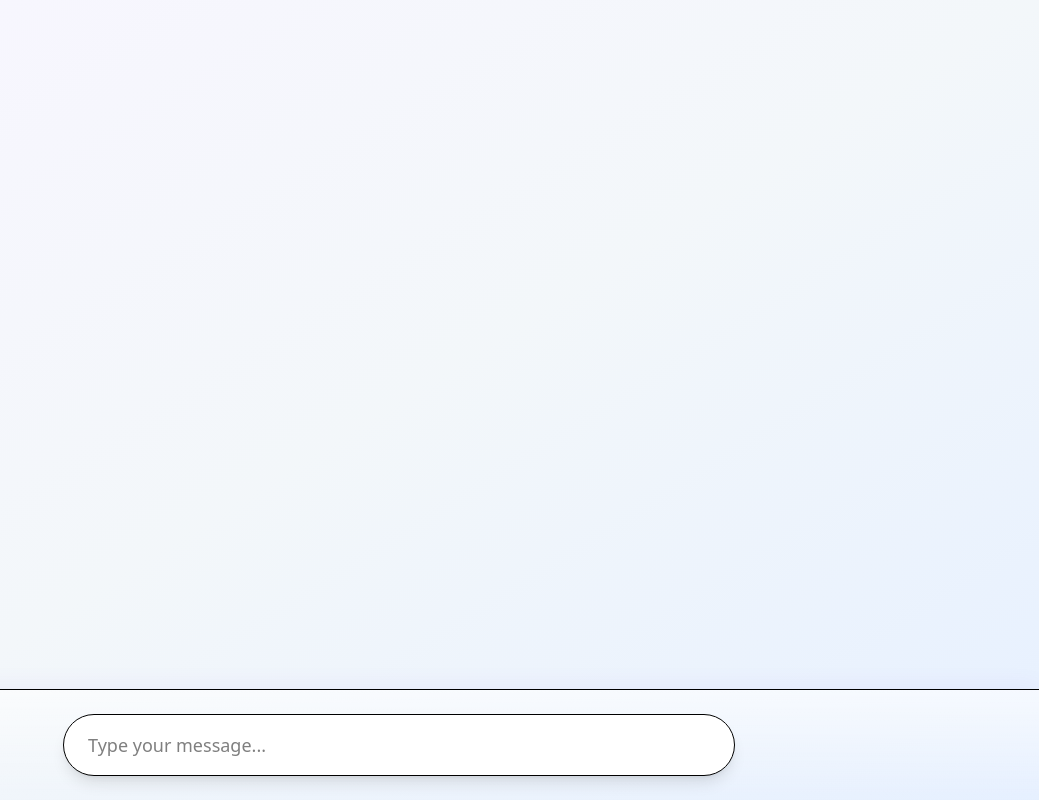
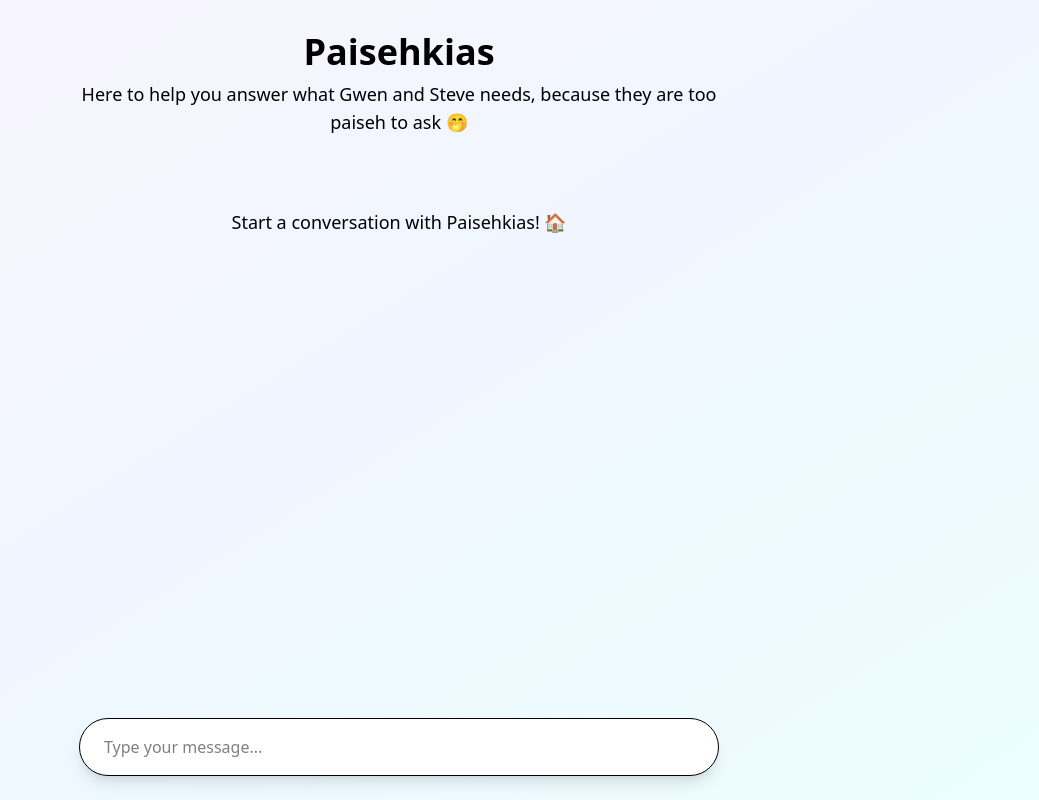
Before and after one commit to stevahnes/paisehkias, a Next.js app in the folder housewarming-agent/: page / in a window 1280 px wide. Shown: the whole page, without its empty margins (241-1280 px from the left). Built offline with nearby package versions, Linux system fonts and the light colour scheme.

Commit message:
Fix: CSS layout issues

```diff
--- a/housewarming-agent/src/app/layout.tsx
+++ b/housewarming-agent/src/app/layout.tsx
@@ -14,9 +14,9 @@ export default function RootLayout({
   return (
     <html
       lang="en"
-      className="h-full bg-gradient-to-br from-[#f8f6ff] via-[#f3f7fa] to-[#e6f0ff]"
+      className="h-full bg-gradient-to-br from-purple-50 via-blue-50 to-cyan-50"
     >
-      <body className="h-full min-h-screen w-full overflow-hidden flex flex-col">
+      <body className="h-full min-h-screen w-full bg-paiseh-bg">
         {children}
       </body>
     </html>
--- a/housewarming-agent/src/app/page.tsx
+++ b/housewarming-agent/src/app/page.tsx
@@ -5,19 +5,35 @@ import { useChat } from "@ai-sdk/react";
 
 export default function Chat() {
   const { messages, input, handleInputChange, handleSubmit } = useChat();
+
   return (
-    <div className="flex flex-col min-h-screen h-screen w-full max-w-2xl mx-auto bg-paiseh-bg">
-      <div
-        className="flex-1 overflow-y-auto px-2 sm:px-6 pt-8 pb-4"
-        style={{ paddingBottom: "7.5rem" }}
-      >
+    <div className="flex flex-col h-screen w-full max-w-2xl mx-auto relative">
+      {/* Header */}
+      <div className="flex-shrink-0 text-center pt-8 pb-6 px-4">
+        <h1 className="text-4xl font-bold text-paiseh-purple mb-2">
+          Paisehkias
+        </h1>
+        <p className="text-paiseh-text text-lg">
+          Here to help you answer what Gwen and Steve needs, because they are
+          too paiseh to ask 🤭
+        </p>
+      </div>
+
+      {/* Messages Container */}
+      <div className="flex-1 overflow-y-auto px-2 sm:px-6">
+        {messages.length === 0 && (
+          <div className="text-center text-paiseh-text/60 mt-12">
+            <p className="text-lg">Start a conversation with Paisehkias! 🏠</p>
+          </div>
+        )}
+
         {messages.map((message) => (
           <div key={message.id} className="mb-4 flex flex-col gap-1">
             <div
               className={
                 message.role === "user"
-                  ? "text-right text-paiseh-accent font-semibold"
-                  : "text-left text-paiseh-dark font-semibold"
+                  ? "text-right text-paiseh-purple font-semibold"
+                  : "text-left text-paiseh-text font-semibold"
               }
             >
               {message.role === "user" ? "You" : "Emma"}
@@ -25,8 +41,8 @@ export default function Chat() {
             <div
               className={
                 message.role === "user"
-                  ? "bg-paiseh-light text-paiseh-dark inline-block rounded-2xl px-5 py-3 ml-auto max-w-[80%] shadow"
-                  : "bg-paiseh-bubble text-paiseh-dark inline-block rounded-2xl px-5 py-3 mr-auto max-w-[80%] shadow"
+                  ? "bg-paiseh-user-bubble text-paiseh-text inline-block rounded-2xl px-5 py-3 ml-auto max-w-[80%] shadow-sm"
+                  : "bg-white text-paiseh-text inline-block rounded-2xl px-5 py-3 mr-auto max-w-[80%] shadow-sm border border-paiseh-border"
               }
             >
               {message.parts.map((part, i) => {
@@ -63,16 +79,15 @@ export default function Chat() {
           </div>
         ))}
       </div>
-      <div
-        className="fixed bottom-0 left-0 w-full flex justify-center bg-gradient-to-t from-paiseh-bg/90 to-white/60 dark:from-paiseh-dark/90 dark:to-paiseh-dark/30 py-6 px-2 z-10 border-t border-paiseh-light"
-        style={{ boxShadow: "0 -2px 24px 0 rgba(124,58,237,0.06)" }}
-      >
+
+      {/* Input Container - positioned absolutely within the chat container */}
+      <div className="flex bottom-0 left-0 right-0 bg-gradient-to-t from-paiseh-bg from-70% via-paiseh-bg/90 to-transparent pt-8 pb-6 px-4">
         <form
           onSubmit={handleSubmit}
-          className="flex w-full max-w-2xl bg-white dark:bg-paiseh-dark rounded-full shadow-lg border border-paiseh-light dark:border-paiseh-dark overflow-hidden"
+          className="flex w-full bg-white rounded-full shadow-lg border border-paiseh-border overflow-hidden"
         >
           <input
-            className="flex-1 px-6 py-4 border-none bg-transparent focus:outline-none text-paiseh-dark dark:text-paiseh-light placeholder-paiseh-dark/40 dark:placeholder-paiseh-light/60 text-lg"
+            className="flex-1 px-6 py-4 border-none bg-transparent focus:outline-none text-paiseh-text placeholder-paiseh-text/50 text-base"
             value={input}
             placeholder="Type your message..."
             onChange={handleInputChange}
@@ -80,7 +95,7 @@ export default function Chat() {
           />
           <button
             type="submit"
-            className="px-8 py-2 bg-gradient-to-r from-paiseh-dark to-paiseh-accent text-white font-semibold rounded-full shadow-none hover:from-paiseh-accent hover:to-paiseh-dark transition-colors text-lg"
+            className="px-6 py-4 bg-paiseh-purple text-white font-medium rounded-full hover:bg-paiseh-purple-dark transition-colors text-base"
           >
             Send
           </button>
--- a/housewarming-agent/tailwind.config.ts
+++ b/housewarming-agent/tailwind.config.ts
@@ -17,6 +17,12 @@ const config: Config = {
           accent: "#fbbf24", // yellow accent
           bg: "#f8f6ff",
           bubble: "#f3f7fa",
+          // Updated color scheme to match screenshot
+          purple: "#7c3aed",
+          "purple-dark": "#6d28d9",
+          text: "#4b5563",
+          "user-bubble": "#e5e7eb",
+          border: "#e5e7eb",
         },
       },
       backgroundImage: {
```
